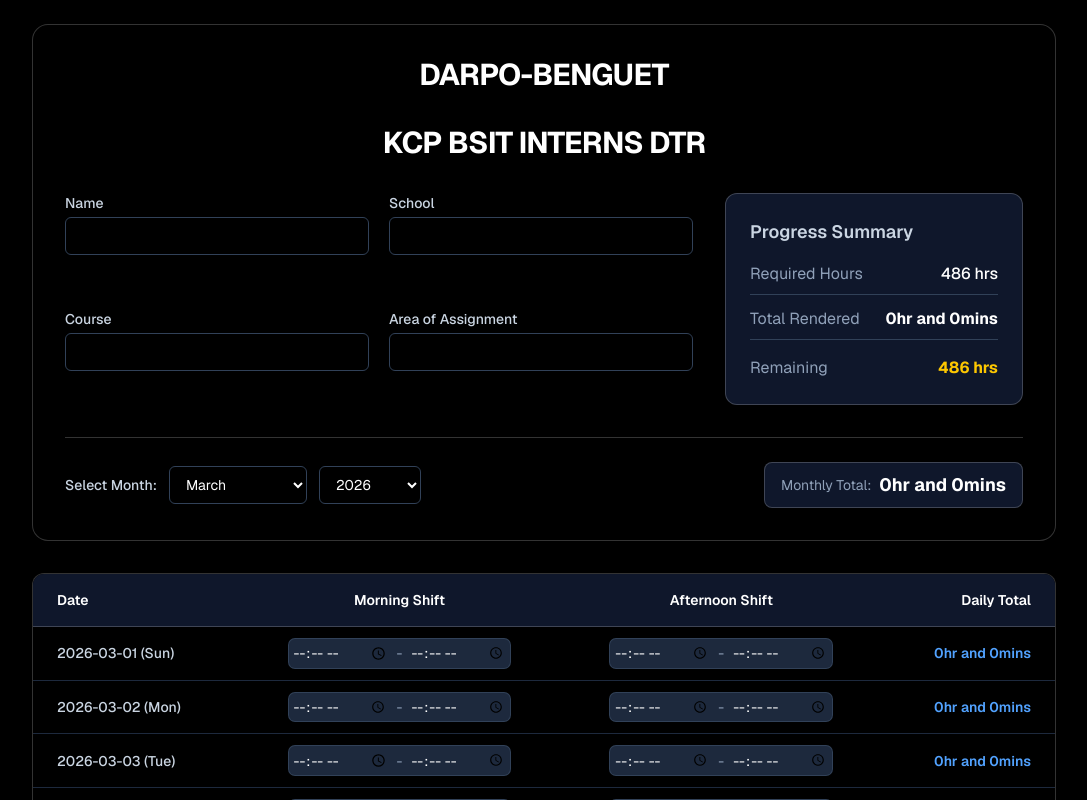
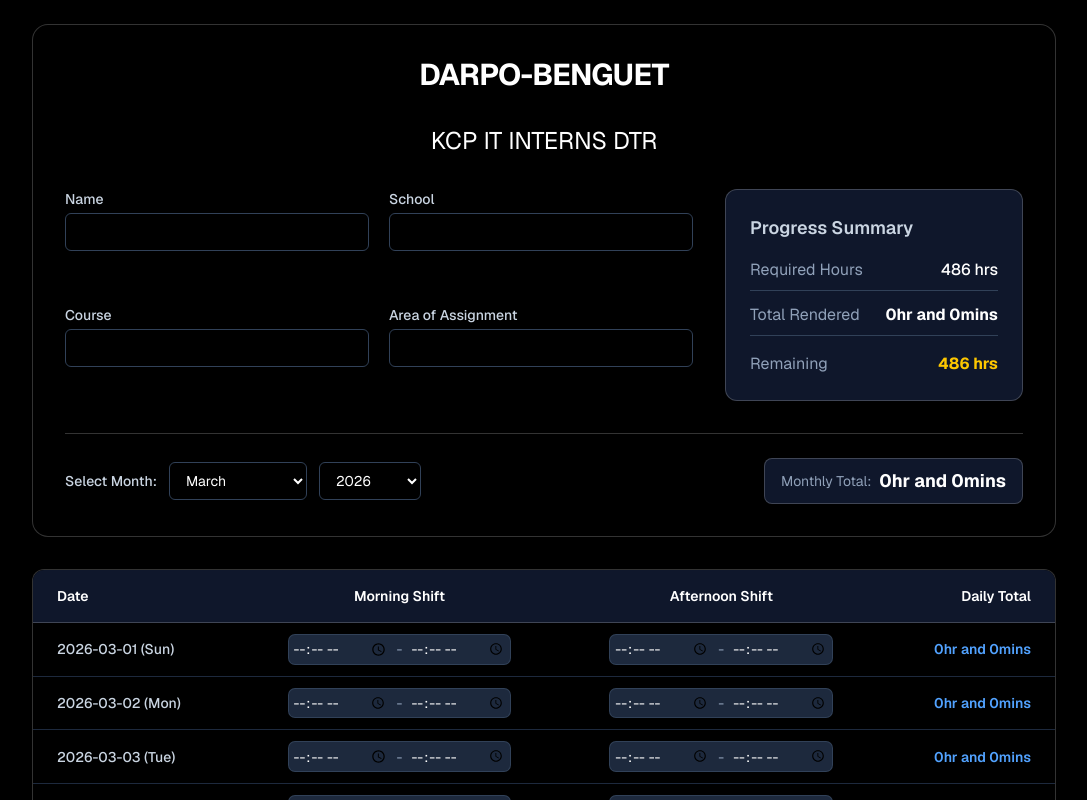
Before and after one commit to PolledKenneth/DTR-CALCU, a Next.js app: page / in a window 1280 px wide. Shown: the top 800 px of the page, without its empty margins (96-1183 px from the left). Built offline with nearby package versions, Linux system fonts and the light colour scheme.

Commit message:
Update page.tsx

```diff
--- a/app/page.tsx
+++ b/app/page.tsx
@@ -390,8 +390,8 @@ export default function Home() {
           <h1 className="mb-8 text-center text-3xl font-bold tracking-tight text-white">
             DARPO-BENGUET
           </h1>
-          <h2 className="mb-8 text-center text-3xl font-bold tracking-tight text-white">
-           KCP BSIT INTERNS DTR
+          <h2 className="mb-8 text-center text-2xl text-white">
+           KCP IT INTERNS DTR
           </h2>
 
           <div className="grid grid-cols-1 gap-8 lg:grid-cols-3">
```
